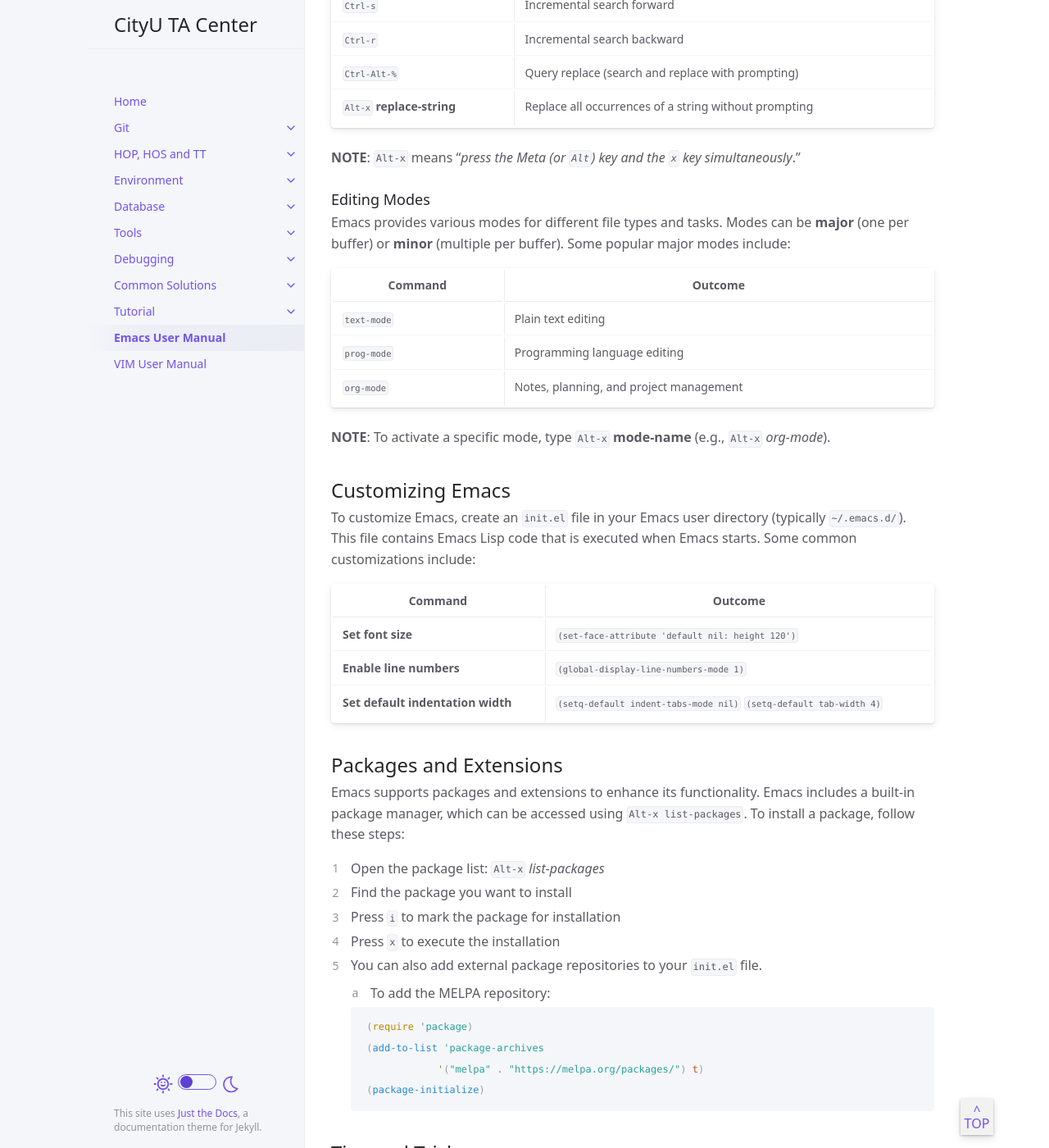
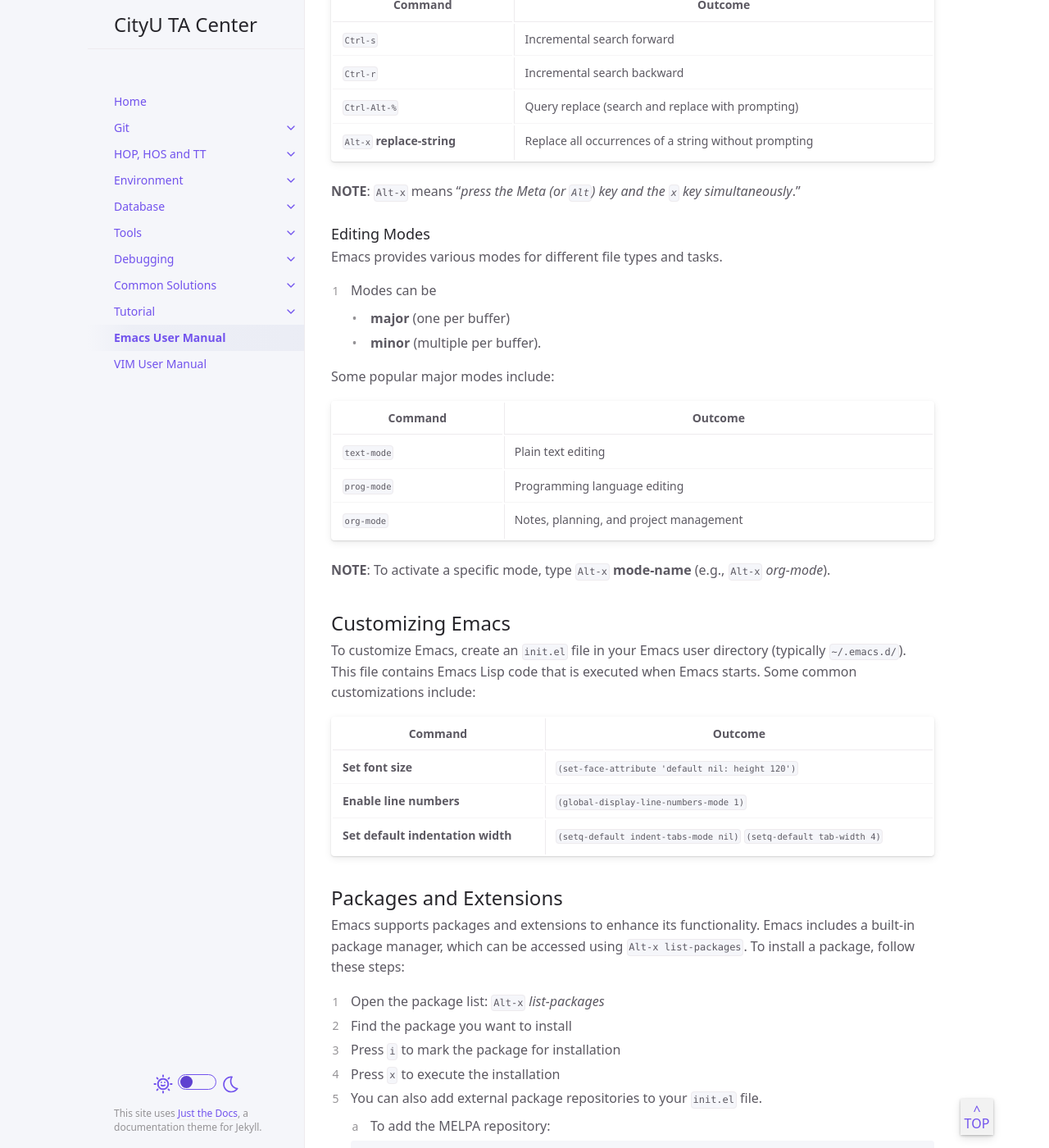
Before and after one commit to thomasthaddeus/cityuseattle.github.io, a Jekyll site: the page built from docs/tools/emacs.md, in a window 1280 px wide and 1400 px high, scrolled down 2345 px. Shown: the whole window at 82% size. Built offline with Jekyll 4.4.1, drawn with Linux system fonts in a browser that asks for light colours; our own code applies the rules of GitHub Pages for plain Markdown files; some of the changed text lies outside the part shown.

```diff
--- a/docs/tools/emacs.md
+++ b/docs/tools/emacs.md
@@ -81,7 +83,13 @@ Emacs operates primarily using keystrokes and commands. Some essential concepts
 
 ### Editing Modes
 
-Emacs provides various modes for different file types and tasks. Modes can be **major** (one per buffer) or **minor** (multiple per buffer). Some popular major modes include:
+Emacs provides various modes for different file types and tasks.
+
+1. Modes can be
+   - **major** (one per buffer)
+   - **minor** (multiple per buffer).
+
+Some popular major modes include:
 
 |Command|Outcome|
 |---|---|
@@ -124,8 +132,10 @@ Emacs supports packages and extensions to enhance its functionality. Emacs inclu
 Learn Emacs Lisp to extend and customize Emacs
 
 - Use `Alt-x` `apropos` to search for commands and functions related to a keyword
-- Familiarize yourself with Emacs' built-in help system (`Ctrl-h` followed by a key or command)
-- Practice Emacs with interactive tutorials, such as `Alt-x` help-with-tutorial
+- Familiarize yourself with Emacs' built-in help system
+  - `Ctrl-h` "**followed by a key or command**"
+- Practice Emacs with interactive tutorials, such as:
+  - `Alt-x` `help-with-tutorial`
 
 ### Troubleshooting
 
@@ -135,10 +145,10 @@ Learn Emacs Lisp to extend and customize Emacs
 
 ## Resources
 
-[EMACS website]
-[EMACS wiki]
-[Stack Exchange]
-[Reddit]
+[EMACS website] \
+[EMACS wiki] \
+[Stack Exchange] \
+[Reddit] \
 [Mastering Emacs]
 
 [EMACS website]: <https://www.gnu.org/software/emacs/> "Official Emacs website"
```
Also changed, not shown: other parts of docs/tools/emacs.md (+6 -4 lines).
